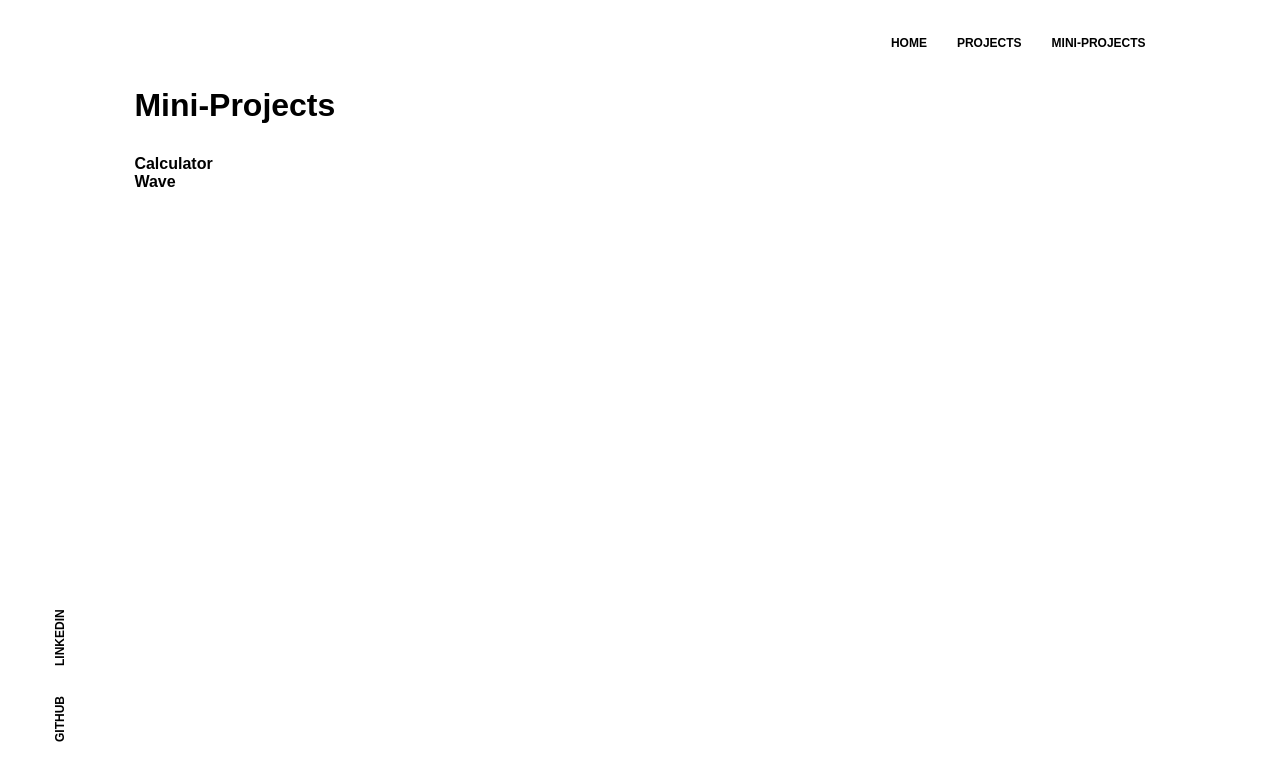
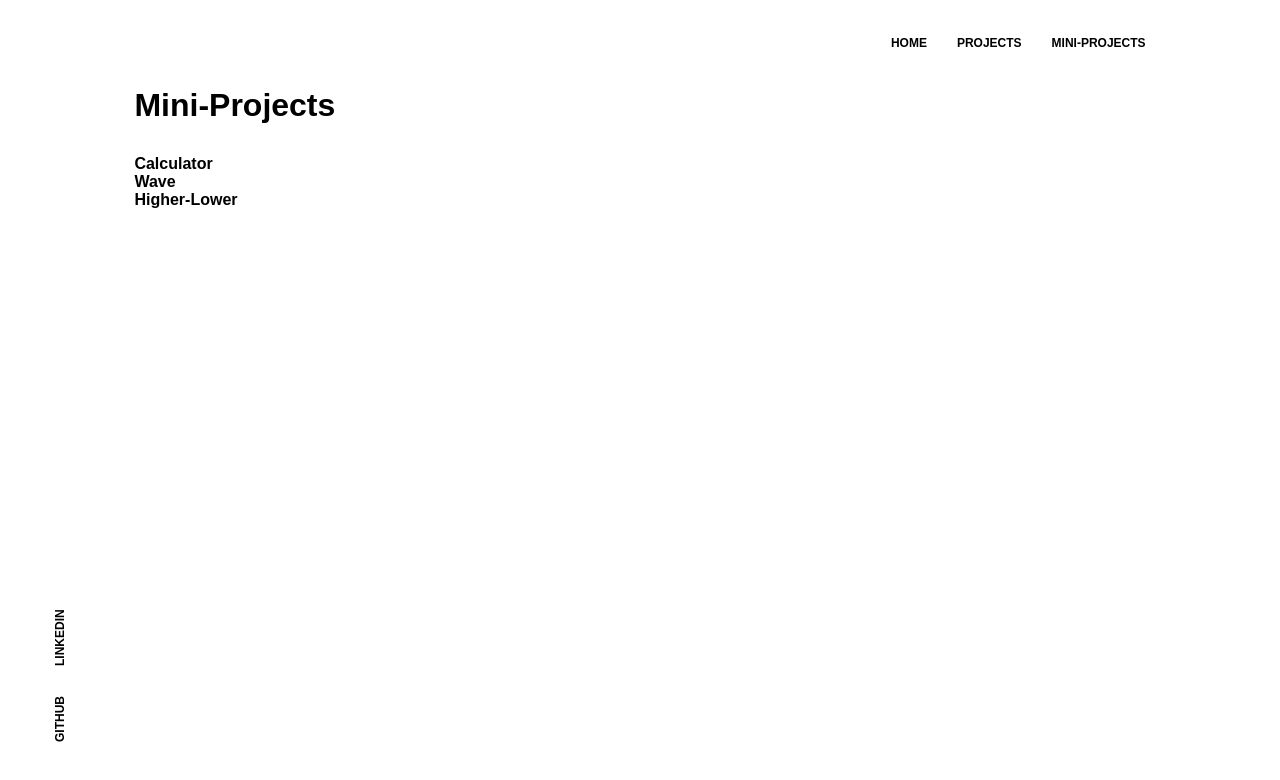
Before and after one commit to FayeCarter/portfolio, a React (Create React App) app: page /mini-projects in a window 1280 px wide. Shown: the top 780 px of the page. Built offline with nearby package versions, Linux system fonts and the light colour scheme.

Commit message:
Add higher lower to mini projects

```diff
--- a/src/components/MiniProjects.js
+++ b/src/components/MiniProjects.js
@@ -14,6 +14,7 @@ function MiniProjects() {
         <div className="mini-projects-links">
           <Link className="calculator-link mini-links" to="/mini-projects/Calculator">Calculator</Link>
           <Link className="mini-links" to="/mini-projects/Wave">Wave</Link>
+          <Link className="mini-links" to="/mini-projects/Higher-Lower">Higher-Lower</Link>
         </div>
       </div>
     </div>
--- a/src/components/ProjectDetails.css
+++ b/src/components/ProjectDetails.css
@@ -1,5 +1,6 @@
 .ProjectDetails {
   display: flex;
+  flex-direction: column;
   height: 100%;
 }
 
```
